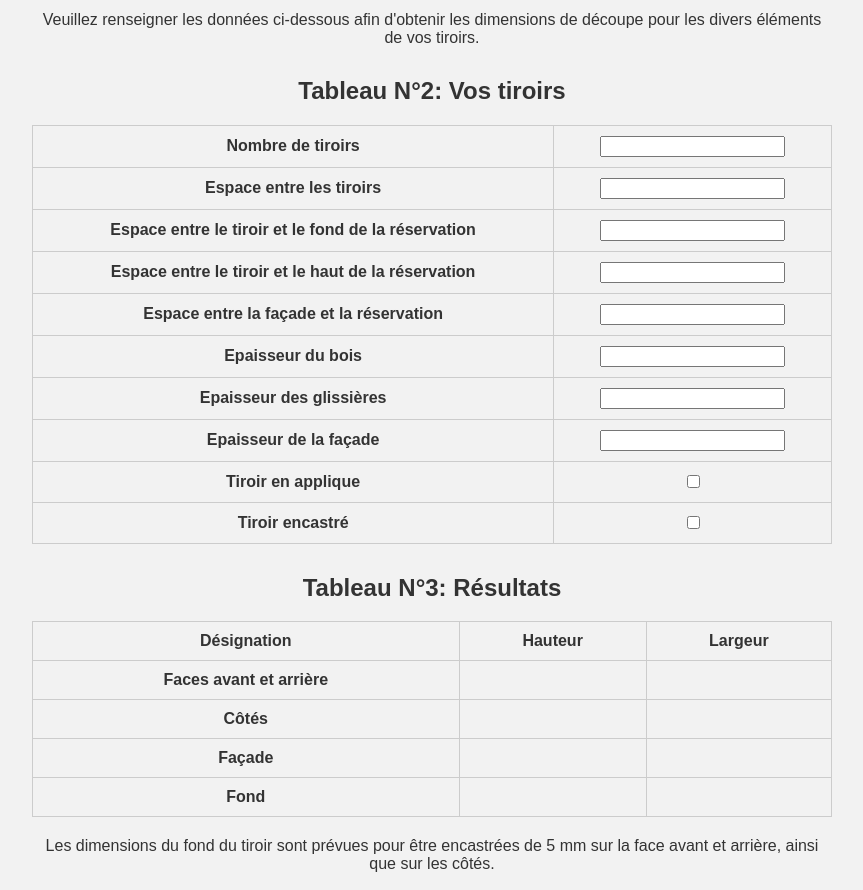
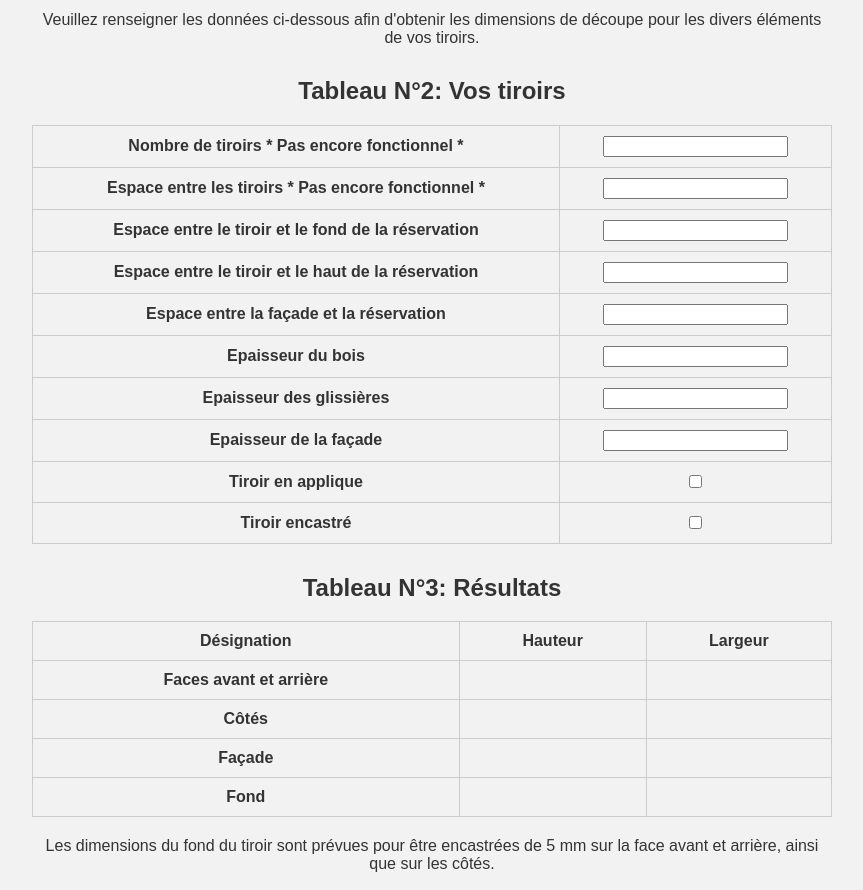
Before and after one commit to Withyourhands/Calcul-de-coupe-V1, a plain HTML site: page index.html in a window 1280 px wide. Shown: the part 1340-2230 px from the top of the page, without its empty margins (208-1071 px from the left). Drawn offline with Linux system fonts and the light colour scheme.

Commit message:
Update index.html

```diff
--- a/index.html
+++ b/index.html
@@ -72,12 +72,12 @@
 </p>
     <h2>Tableau N°2: Vos tiroirs</h2>
     <table>
-      <tr>
-        <th>Nombre de tiroirs</th>
+     <tr>
+        <th>Nombre de tiroirs <span class="not-functional">* Pas encore fonctionnel *</span></th>
         <td><input type="number" id="nombreTiroirs"></td>
       </tr>
       <tr>
-        <th>Espace entre les tiroirs</th>
+        <th>Espace entre les tiroirs <span class="not-functional">* Pas encore fonctionnel *</span></th>
         <td><input type="number" id="espaceTiroirs"></td>
       </tr>
       <tr>
```
